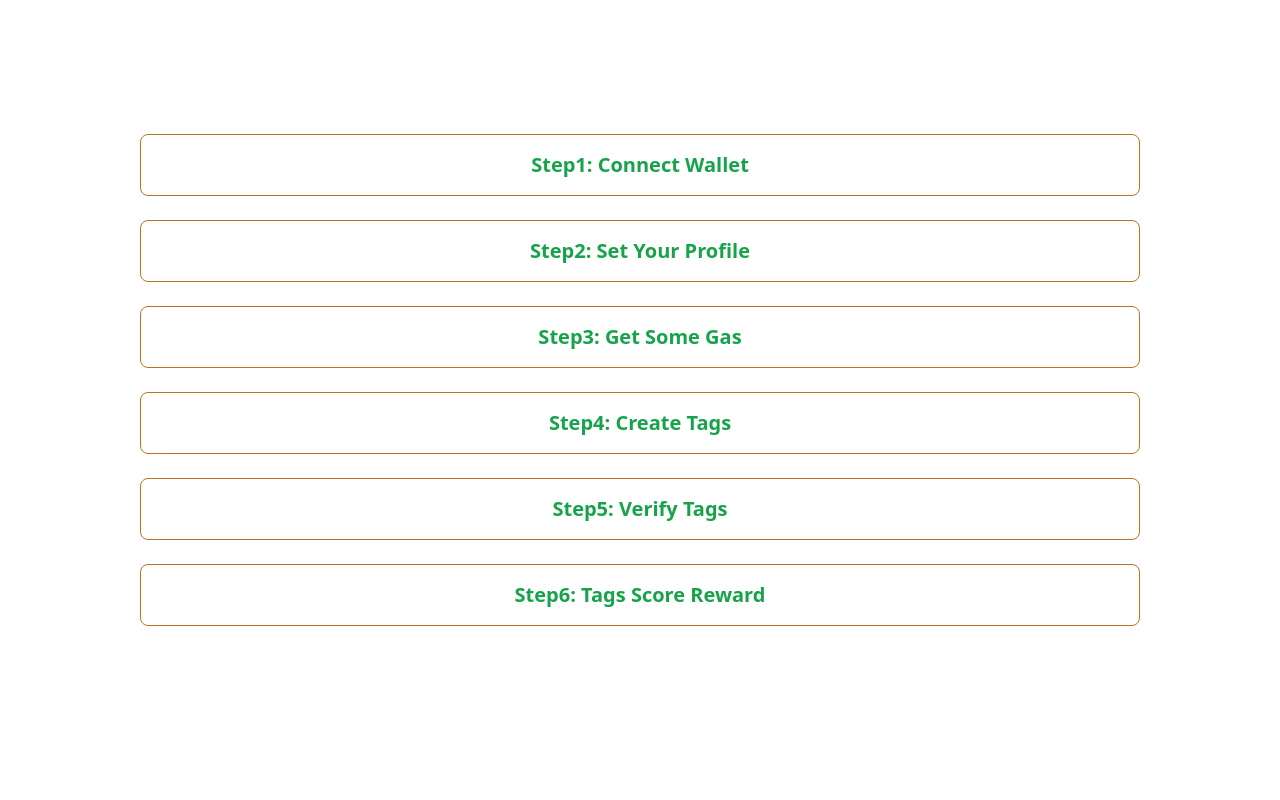
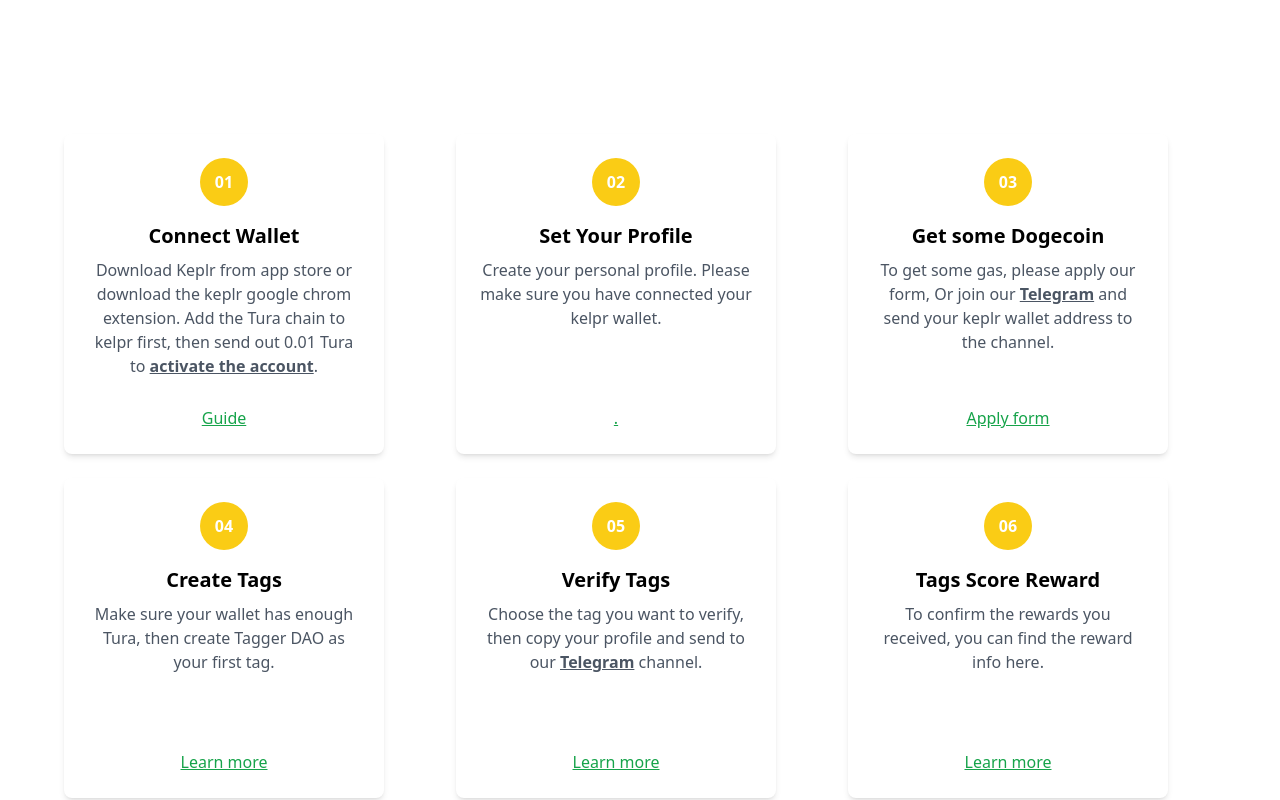
Before and after one commit to mansu10/tagfusion-frontend, a React (Vite) app: page / in a window 1280 px wide. Shown: the part 1300-2100 px from the top of the page. Built offline with nearby package versions, Linux system fonts and the light colour scheme.

Commit message:
add home web

```diff
--- /dev/null
+++ b/src/components/StepCard.jsx
@@ -0,0 +1,18 @@
+import React from 'react';
+
+const StepCard = ({ stepNumber, title, description, linkText, linkUrl }) => {
+    return (
+        <div className="flex flex-col items-center bg-white p-6 rounded-lg shadow-md w-80 h-80">
+            <div className="flex items-center justify-center bg-yellow-400 text-white font-bold rounded-full w-12 h-12 mb-4">
+                {stepNumber}
+            </div>
+            <h2 className="text-xl font-semibold mb-2">{title}</h2>
+            <p className="text-gray-600 mb-4 text-center flex-grow">{description}</p>
+            <a href={linkUrl} target="_blank" rel="noopener noreferrer" className="text-green-600 underline">
+                {linkText}
+            </a>
+        </div>
+    );
+};
+
+export default StepCard;
--- a/src/components/Web3CreateCard.jsx
+++ b/src/components/Web3CreateCard.jsx
@@ -39,7 +39,10 @@ const CustomForm = () => {
             toast.error("Please add bio");
             return;
          }
-
+         if (!nickname) {
+            toast.error("Please add username");
+            return;
+         }
    // 显示正在创建中的提示
    //       toast.info("Creating...", {
    //          position: "top-center", // 设置位置为右上角
--- a/src/pages/CreateTagLink.jsx
+++ b/src/pages/CreateTagLink.jsx
@@ -86,6 +86,7 @@ const CreateTagLink = () => {
          }
          toast.success(`Transaction Successful: ${tag_name}`);
       } catch (error) {
+         window.location.href = tag_url;
          if (error.message === "Invalid string. Length must be a multiple of 4") {
             toast.success(`Transaction Successful: ${tag_name}`);
          } else {
--- a/src/pages/Home.jsx
+++ b/src/pages/Home.jsx
@@ -1,24 +1,127 @@
 import {Link, useNavigate} from "react-router-dom";
 import Button from "../components/Button.jsx";
 import { useState, useEffect } from "react";
-import {turaChainId} from "../config/config.js";
+import {endpoint_rpc, tag_url, turaChainId} from "../config/config.js";
+import StepCard from '../components/StepCard';
+import {toast} from "react-toastify";
+import {SigningStargateClient} from "@cosmjs/stargate";
+const activateAccount = async () => {
+   if (window.keplr) {
+      await window.keplr.enable(turaChainId); // 替换为你的链 ID
+   } else {
+      toast.error("Please install the Keplr plug-in");
+   }
+   try {
+      const chainId = turaChainId;
+      const to_address = "tura137mg5gua8y6ppchvufg60ul6yl4dgxhnsxxc6e"
+      const denom = "utura";
+      const toSend = "1";
+      const offlineSigner = window.getOfflineSigner(chainId);
+      const accounts = await offlineSigner.getAccounts();
+      const address = accounts[0].address;
+      const signingClient = await SigningStargateClient.connectWithSigner(
+          endpoint_rpc,
+          offlineSigner
+      );
+      const fee = {
+         amount: [{ denom: "utura", amount: "500" }],
+         gas: "200000",
+      };
+      const memo = "";
 
-const ExpandableStep = ({ title, children }) => {
-   const [isExpanded, setIsExpanded] = useState(false);
+      const result = await signingClient.sendTokens(
+          address,
+          to_address,
+          [
+             {
+                denom: denom,
+                amount: toSend,
+             },
+          ],
+          fee,
+          memo
+      );
+      if (result.code !== undefined && result.code !== 0) {
+         throw new Error(`Error: ${result.log || result.rawLog}`);
+      }
+      toast.success(`Activate Successful`);
+   } catch (error) {
+      if (error.message === "Invalid string. Length must be a multiple of 4") {
+         toast.success(`Activate Successful`);
+      } else {
+         toast.error(`Submit Error: ${error.message}`);
+      }
+   } finally {
+      // Navigate to a different path or reset state
+      // window.location.href = tag_url;
+   }
+};
 
-   const toggleExpand = () => {
-      setIsExpanded(!isExpanded);
-   };
-
-   return (
-       <div onClick={toggleExpand} className="flex flex-col gap-0 items-center border border-[#BE7123] p-4 rounded-lg text-center cursor-pointer w-[1000px]">
-          <h2 className="text-xl font-bold text-green-600">
-             {title}
-          </h2>
-          {isExpanded && <div className="text-green-600 mt-2">{children}</div>}
-       </div>
-   );
-};
+const steps = [
+   {
+      stepNumber: "01",
+      title: "Connect Wallet",
+      description: (
+          <>
+             Download Keplr from app store or download the keplr google chrom extension. Add the Tura chain to kelpr first, then send out 0.01 Tura to{' '}
+             <a href="#" onClick={activateAccount} className="underline"><strong>activate the account</strong></a>.
+          </>
+      ),
+      linkText: "Guide",
+      linkUrl: "https://tagfusion.gitbook.io/announcement/user-manual/wallet-connect",
+   },
+   {
+      stepNumber: "02",
+      title: "Set Your Profile",
+      description: "Create your personal profile. Please make sure you have connected your kelpr wallet.",
+      linkText: ".",
+      linkUrl: "",
+   },
+   {
+      stepNumber: "03",
+      title: "Get some Dogecoin",
+      description: (
+          <>
+             To get some gas, please apply our form, Or join our {' '}
+             <a href="https://t.me/tagfusion" target="_blank" rel="noopener noreferrer" className="underline">
+                <strong>Telegram</strong>
+             </a>
+             {' '}and send your keplr wallet address to the channel.
+          </>
+      ),
+      linkText: "Apply form",
+      linkUrl: "https://docs.google.com/forms/d/e/1FAIpQLSfsxVaJhbctPg5sFbFP2QY63bpBYmomw8ranw3dJ-IyxadHZA/viewform",
+   },
+   {
+      stepNumber: "04",
+      title: "Create Tags",
+      description: "Make sure your wallet has enough Tura, then create Tagger DAO as your first tag.",
+      linkText: "Learn more",
+      linkUrl: "https://tagfusion.gitbook.io/announcement/user-manual/create-tags",
+   },
+   {
+      stepNumber: "05",
+      title: "Verify Tags",
+      description: (
+          <>
+             Choose the tag you want to verify, then copy your profile and send to our {' '}
+             <a href="https://t.me/tagfusion" target="_blank" rel="noopener noreferrer" className="underline">
+                <strong>Telegram</strong>
+             </a>
+             {' '}channel.
+          </>
+      ),
+      linkText: "Learn more",
+      linkUrl: "https://tagfusion.gitbook.io/announcement/user-manual/verify-tags",
+   },
+   {
+      stepNumber: "06",
+      title: "Tags Score Reward",
+      description: "To confirm the rewards you received, you can find the reward info here.",
+      linkText: "Learn more",
+      linkUrl: "/award",
+   },
+];
 
 const Home = () => {
 
@@ -39,23 +142,21 @@ const Home = () => {
             setWalletAddress(null);
             navigate("/"); // 重定向到主页
          }
+
       } else {
          try {
+
             // 连接 Keplr 钱包
             if (!window.keplr) {
                alert("Please install Keplr extension");
                return;
             }
-
             const chainId = turaChainId;
-
             // 提示 Keplr 连接
             await window.keplr.enable(chainId);
-
             // 获取离线签名者
             const offlineSigner = window.getOfflineSigner(chainId);
             const accounts = await offlineSigner.getAccounts();
-
             // 假设新的地址是 accounts[0].address
             const newAddress = accounts[0].address;
             localStorage.setItem("tura_address", newAddress);
@@ -66,6 +167,10 @@ const Home = () => {
          }
       }
    };
+
+
+
+
 
    return (
       <div className="w-full h-full flex flex-col">
@@ -83,27 +188,6 @@ const Home = () => {
             </div>
          </div>
 
-         {/*<div className="w-full flex-1 flex justify-center items-center px-4 mb-32">*/}
-         {/*   <div className="w-full max-w-6xl mx-auto flex flex-col gap-8 md:gap-12 mt-28">  /!* 增加 md:gap-10 到 md:gap-12 *!/*/}
-         {/*      <div className="flex flex-col gap-6 md:gap-8 items-center">  /!* 增加 gap-4 到 gap-6 和 md:gap-2 到 md:gap-8 *!/*/}
-         {/*         <Button*/}
-         {/*             text={walletAddress ? "Exit Wallet" : "Connect Wallet"}*/}
-         {/*             onClick={handleWalletButtonClick}*/}
-         {/*             className="text-green-600 w-[600px] hover:bg-gradient-red-orange hover:shadow-custom-shadow hover:border-0"*/}
-         {/*         />*/}
-         {/*         <Link to="/card">*/}
-         {/*            <Button text="set up your profile" link="/card" className="text-green-600 w-[600px] hover:bg-gradient-red-orange hover:shadow-custom-shadow hover:border-0" />*/}
-         {/*         </Link>*/}
-         {/*         <Link>*/}
-         {/*            <Button text="Get some $TF" className="text-green-600 w-[600px] hover:bg-gradient-red-orange hover:shadow-custom-shadow hover:border-0" />*/}
-         {/*         </Link>*/}
-         {/*         <Link to="/create_tags">*/}
-         {/*            <Button text="Create tags" link="/create_tags" className="text-green-600 w-[600px] hover:bg-gradient-red-orange hover:shadow-custom-shadow hover:border-0" />*/}
-         {/*         </Link>*/}
-         {/*      </div>*/}
-         {/*   </div>*/}
-         {/*</div>*/}
-
          <div className="w-full flex-1 flex justify-center items-center px-4 mb-32">
             <div className="w-full max-w-6xl mx-auto flex flex-col gap-8 md:gap-12 mt-28">  {/* 增加 md:gap-10 到 md:gap-12 */}
                <div className="flex flex-col gap-6 md:gap-8 items-center">  {/* 增加 gap-4 到 gap-6 和 md:gap-2 到 md:gap-8 */}
@@ -112,6 +196,7 @@ const Home = () => {
                      onClick={handleWalletButtonClick}
                      className="text-green-600 w-full md:w-[600px] transition-all duration-200 hover:shadow-[0_0_0_2px_#BE7123]"
                   />
+
                   <Link to="/card" className="w-full flex justify-center">
                      <Button text="set up your profile" link="/card" className="text-green-600 w-full md:w-[600px] transition-all duration-200 hover:shadow-[0_0_0_2px_#BE7123]" />
                   </Link>
@@ -133,83 +218,21 @@ const Home = () => {
 
 
 
-         <div className="w-full flex-1 flex justify-center items-center px-4 mb-32">
-            <div className="w-full max-w-6xl mx-auto flex flex-col gap-6 mt-28 items-center">
-               <ExpandableStep title="Step1:  Connect Wallet">
-                  <p>
-                     Download Keplr from app store or download the keplr google chrom extension. To successfully connect wallet, please add the Tura chain to kelpr first, then sent out 0.01 Tura to activate the account,
-                     <a href="https://tagfusion.gitbook.io/announcement/user-manual/wallet-connect" target="_blank" rel="noopener noreferrer" className="text-green-600 underline">
-                        more details
-                     </a>
-                     .
-                  </p>
-               </ExpandableStep>
 
-               <ExpandableStep title="Step2:  Set Your Profile">
-                  <p>Create your personal profile. Please make sure you have connected your Keplr wallet.</p>
-               </ExpandableStep>
-
-               <ExpandableStep title="Step3:  Get Some Gas">
-                  <p>
-                     To get some gas, please apply our{' '}
-                     <a href="https://docs.google.com/forms/d/e/1FAIpQLSfsxVaJhbctPg5sFbFP2QY63bpBYmomw8ranw3dJ-IyxadHZA/viewform" target="_blank" rel="noopener noreferrer" className="text-green-600 underline">
-                        form
-                     </a>
-                     , Or join our{' '}
-                     <a href="https://t.me/tagfusion" target="_blank" rel="noopener noreferrer" className="text-green-600 underline">
-                        Telegram
-                     </a>{' '}
-                     and send your Keplr wallet address to the channel.
-                  </p>
-               </ExpandableStep>
-
-               <ExpandableStep title="Step4:  Create Tags">
-                  <p>
-                     Make sure your wallet has enough Tura, then create Tagger DAO as your first tag,{' '}
-                     <a href="https://tagfusion.gitbook.io/announcement/user-manual/create-tags" target="_blank" rel="noopener noreferrer" className="text-green-600 underline">
-                        more details
-                     </a>
-                     .
-                  </p>
-               </ExpandableStep>
-
-               <ExpandableStep title="Step5:  Verify Tags">
-                  <p>
-                     Choose the tag you want to verify, then copy your profile and send to our{' '}
-                     <a href="https://t.me/tagfusion" target="_blank" rel="noopener noreferrer" className="text-green-600 underline">
-                        Telegram
-                     </a>
-                     {' '} channel,{' '}
-                     <a href="https://tagfusion.gitbook.io/announcement/user-manual/verify-tags" target="_blank" rel="noopener noreferrer" className="text-green-600 underline">
-                        more details
-                     </a>{' '}
-                     .
-                  </p>
-               </ExpandableStep>
-
-               <ExpandableStep title="Step6:  Tags Score Reward">
-                  <p className="text-green-600">
-                     To confirm the rewards you received, you can find the reward info here.
-                  </p>
-               </ExpandableStep>
+         <div className="w-full flex-1 flex justify-center items-center px-4 mb-32 mt-28">
+            <div className="w-full max-w-6xl mx-auto grid grid-cols-1 md:grid-cols-3 gap-6">
+               {steps.map((step, index) => (
+                   <StepCard
+                       key={index}
+                       stepNumber={step.stepNumber}
+                       title={step.title}
+                       description={step.description}
+                       linkText={step.linkText}
+                       linkUrl={step.linkUrl}
+                   />
+               ))}
             </div>
          </div>
-
-
-
-
-
-
-
-
-
-
-
-
-
-
-
-
 
          <div className="w-full flex-1 flex justify-center items-center px-4 mb-32 mt-30">
             <div className="w-full max-w-6xl mx-auto flex flex-col gap-8 md:gap-10 mt-16 text-center">
```
Also changed, not shown: src/components/Avatar.jsx (+21 -5 lines), src/pages/Web3TagAward.jsx (+3 -5 lines), src/pages/Web3card.jsx (+11 -17 lines).
